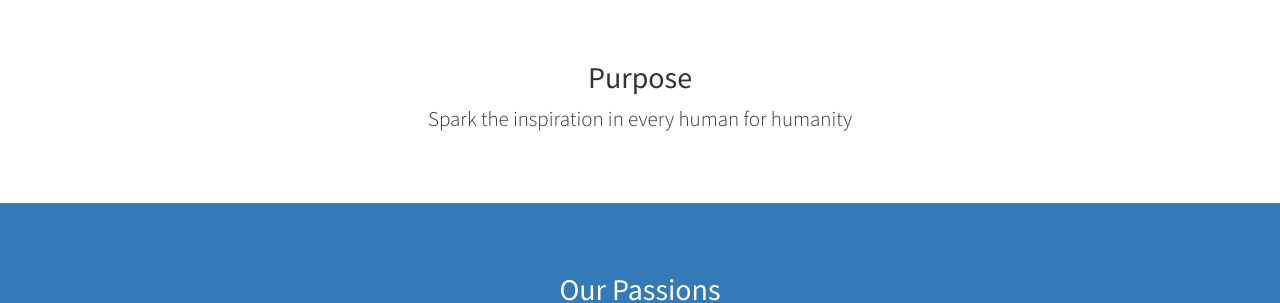
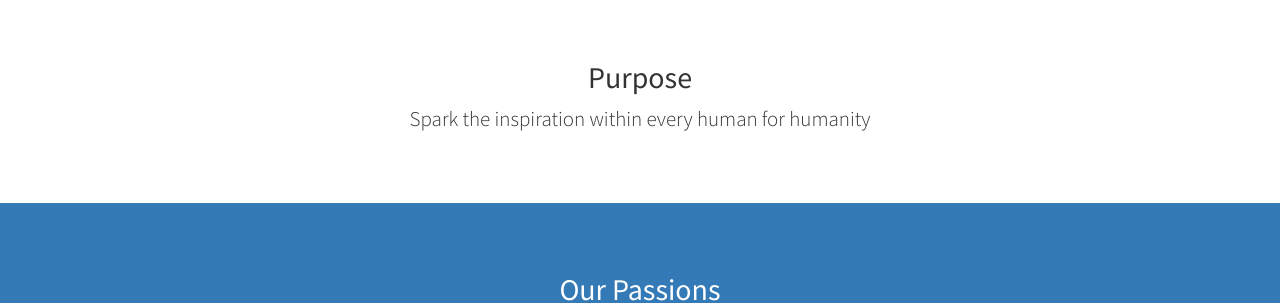
Before and after one commit to jikinluke8/inspark, a Jekyll site: the page built from index.html, in a window 1280 px wide. Shown: the part 909-1212 px from the top of the page. Built offline with Jekyll 4.4.1, drawn with Linux system fonts in a browser that asks for light colours.

Commit message:
Update about.html

```diff
--- a/_includes/about.html
+++ b/_includes/about.html
@@ -3,7 +3,7 @@
     <div class="row">
       <div class="col-lg-12 text-center">
         <h2>Purpose</h2>
-        <p class="lead">Spark the inspiration in every human for humanity</p>
+        <p class="lead">Spark the inspiration within every human for humanity</p>
       </div>
     </div>
     <!-- /.row -->
```
